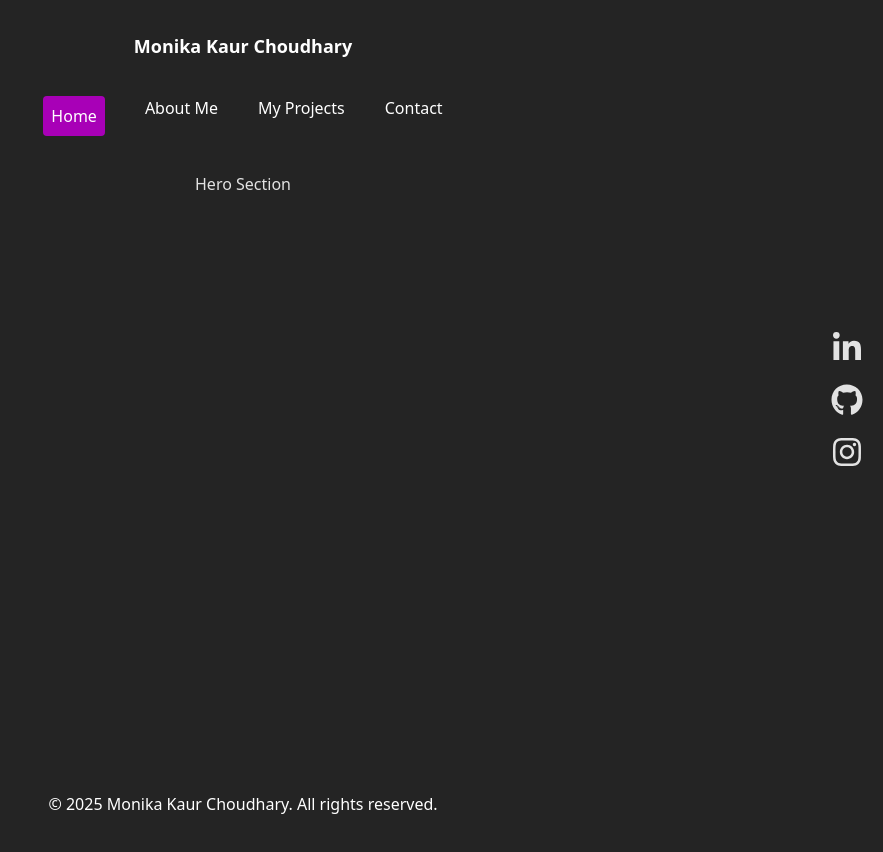
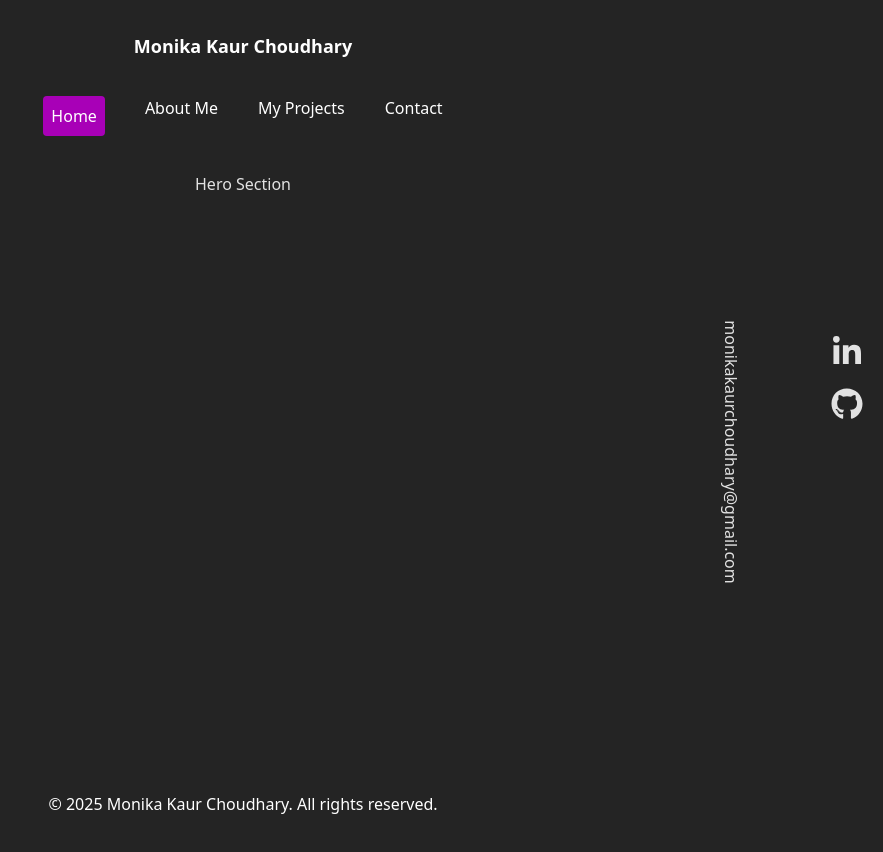
Before and after one commit to Monika-Choudhary/Dev-Portfolio, a React (Vite) app: page / in a window 1280 px wide. Shown: the top 852 px of the page, without its empty margins (397-1280 px from the left). Built offline with nearby package versions, Linux system fonts and the light colour scheme.

Commit message:
Refactor SocialMediaLinks component: remove unused Instagram icon and update LinkedIn link and email link

```diff
--- a/src/components/SocialMediaLinks.tsx
+++ b/src/components/SocialMediaLinks.tsx
@@ -1,17 +1,17 @@
-import { FaGithub, FaInstagram } from "react-icons/fa";
+import { FaGithub } from "react-icons/fa";
 import { FaLinkedinIn } from "react-icons/fa6";
 
 function SocialMediaLinks() {
   return (
     <div className="absolute top-1/2 right-5 transform -translate-y-1/2 flex flex-col items-end space-y-5">
-      <a href="" target="blank">
+      <a href="https://www.linkedin.com/in/monikakaurchoudhary" target="blank">
         <FaLinkedinIn className="icon-size" />
       </a>
       <a href="https://github.com/Monika-Choudhary" target="_blank">
         <FaGithub className="icon-size" />
       </a>
-      <a href="" target="blank">
-        <FaInstagram className="icon-size" />
+      <a href="mailto:monikakaurchoudhary@gmail.com" className="rotate-90">
+        monikakaurchoudhary@gmail.com
       </a>
     </div>
   );
```
